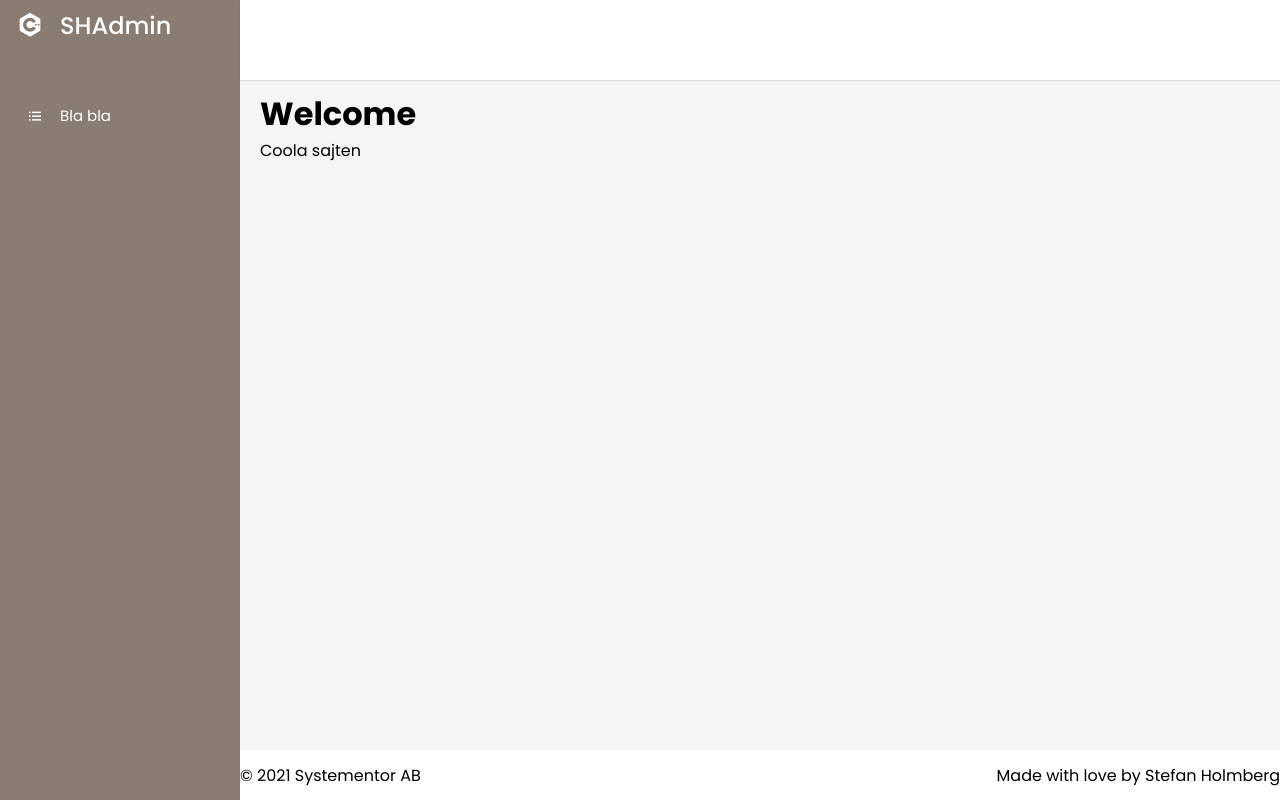
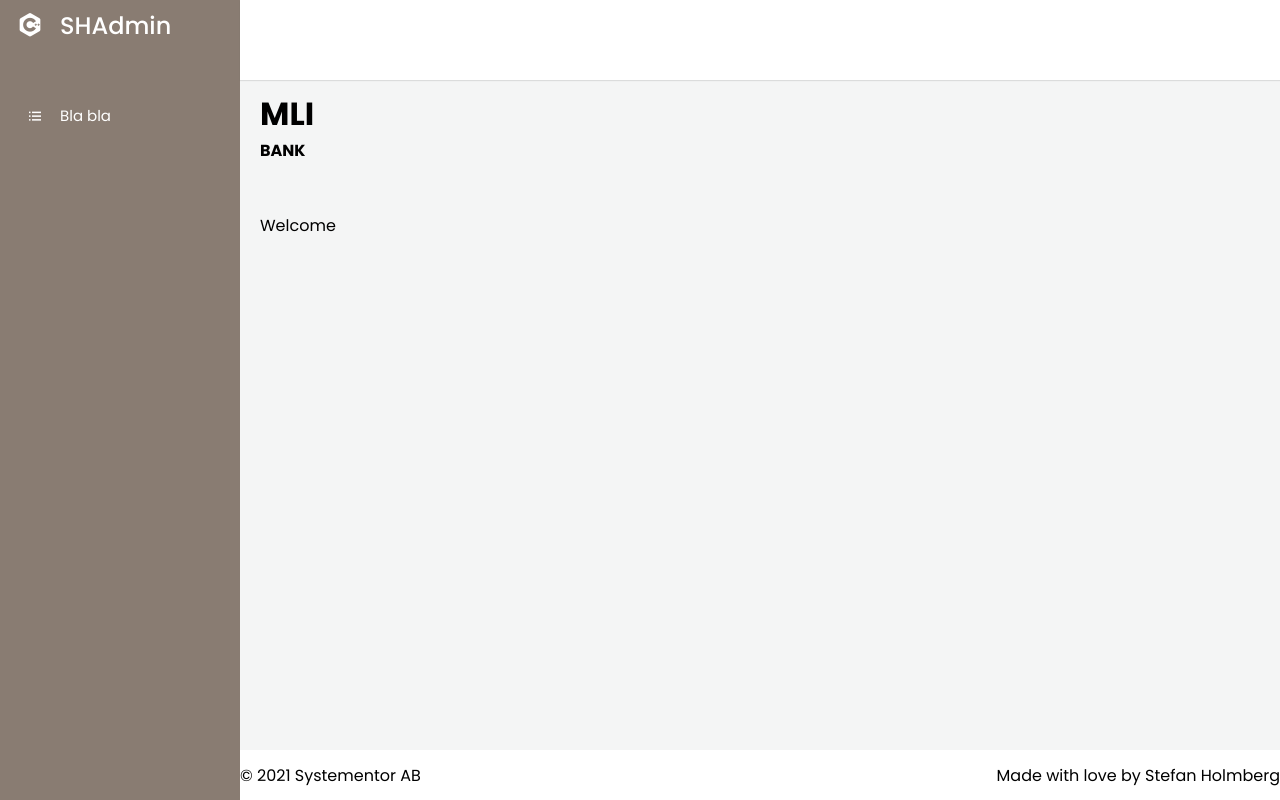
Before and after one commit to EmmelieGren/Webbsite-Bank, a Flask app: page / in a window 1280 px wide. Run offline with Flask 3, Linux system fonts and the light colour scheme; parts of the project's set-up code (start-up, migrations or seed data) failed here and were passed over.

Commit message:
Korr startsida

```diff
--- a/templates/customers.html
+++ b/templates/customers.html
@@ -5,6 +5,11 @@ Alla kunder
 {% endblock %}
 
 {% block content %}
+<h1>MLI</h1>
+<h4>BANK</h4>
+<br></br>
+<h4>Customers</h4>
+<br></br>
     <table>
     {% for c in customers  %}
         <tr>
--- a/templates/index.html
+++ b/templates/index.html
@@ -7,8 +7,10 @@ Startsidan
 
 {% block content %}
 
-<h1>Welcome</h1>
-<p>Coola sajten</p>
+<h1>MLI</h1>
+<h4>BANK</h4>
+<br></br>
+<p>Welcome</p>
 
 
 {% endblock %}
```
